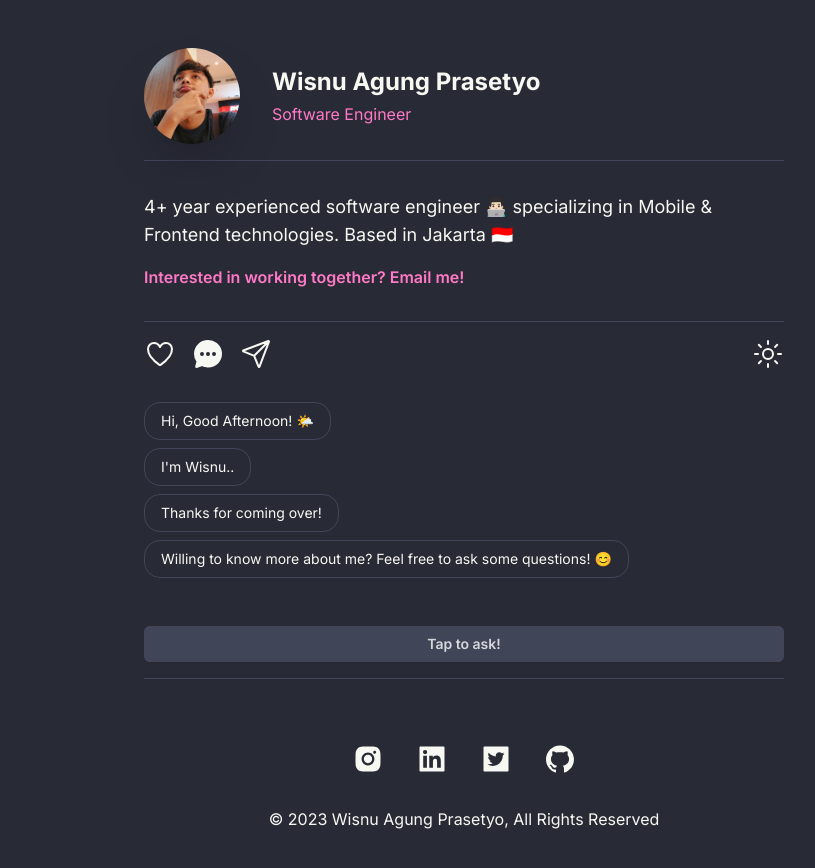
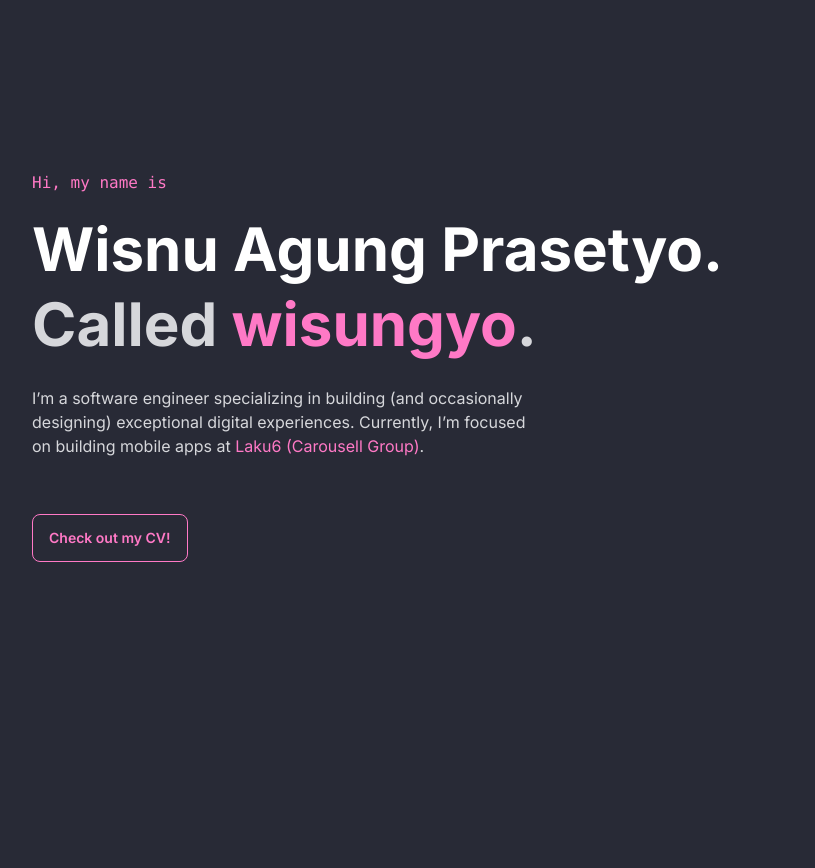
Before and after one commit to wisungyo/simplify-website, a Next.js app: page / in a window 1280 px wide. Shown: the top 868 px of the page, without its empty margins (176-991 px from the left). After the commit the page ends 800 px from the top, so only its background shows below. Built offline with nearby package versions, Linux system fonts and the light colour scheme.

Commit message:
feat: new theme

```diff
--- a/app/components/Bio/index.tsx
+++ b/app/components/Bio/index.tsx
@@ -1,20 +1,21 @@
 import { bio, myEmail, toEmail } from "@/app/constants/labels";
+import Divider from "../Divider";
 
 const Bio = () => {
   const year = new Date().getFullYear() - 2020;
 
   return (
     <>
-      <div className="flex flex-col py-4 gap-2">
-        <p className="font-normal text-lg">
+      <div className="flex flex-col py-4 gap-2 mt-8">
+        <div className="flex flex-row ">
+          <p className="text-primary font-mono text-sm mr-2">01.</p>
+          <p className="font-semibold">About Me</p>
+          <Divider />
+        </div>
+        <p className="">
           {year}
           {bio}
         </p>
-        <div className="flex flex-row mt-2">
-          <a href={`mailto:${myEmail}`} className="font-semibold text-primary">
-            {toEmail}
-          </a>
-        </div>
       </div>
     </>
   );
--- a/app/components/Header/index.tsx
+++ b/app/components/Header/index.tsx
@@ -5,8 +5,8 @@ import Divider from "../Divider";
 const Header = () => {
   return (
     <>
-      <div className="flex flex-col sm:flex-row items-center gap-4 sm:gap-8">
-        <div className="w-32 sm:w-24 h-32 sm:h-24 relative rounded-full shadow-2xl">
+      <div className="flex flex-col sm:flex-row items-center gap-4 sm:gap-8 mt-0 lg:mt-4">
+        <div className="w-36 sm:w-24 h-36 sm:h-24 relative rounded-full shadow-2xl">
           <Image
             alt="wisungyo"
             src={"/images/profile.jpeg"}
@@ -15,15 +15,16 @@ const Header = () => {
           />
         </div>
         <div className="flex flex-col items-start gap-1">
-          <h1 className="font-bold text-2xl text-center">{fullname}</h1>
-          <div className="w-full">
-            <h2 className="text-primary text-center sm:text-start">
-              {occupation}
-            </h2>
+          <h1 className="font-bold text-2xl lg:text-3xl text-center">
+            {fullname}
+          </h1>
+          <div className="w-full text-primary font-mono flex flex-row justify-center lg:justify-start">
+            <p>/</p>
+            <h1 className="mx-2">wisungyo</h1>
+            <p>/</p>
           </div>
         </div>
       </div>
-      <Divider />
     </>
   );
 };
--- /dev/null
+++ b/app/components/Overview/index.tsx
@@ -0,0 +1,35 @@
+const Overview = () => {
+  return (
+    <>
+      <div className="flex flex-col h-screen justify-center mt-[-50px] gap-6">
+        <p className="text-primary font-mono text-base">Hi, my name is</p>
+        <div className="flex flex-col gap-2">
+          <h1 className="text-4xl lg:text-6xl font-bold text-[#FFF] leading-tight">
+            Wisnu Agung Prasetyo.
+          </h1>
+          <h2 className="text-4xl lg:text-6xl xl:text-6xl font-bold">
+            <span className="text-neutral-content leading-tight">Called </span>
+            <span className="text-primary leading-tight">wisungyo</span>
+            <span className="text-neutral-content leading-nugt">.</span>
+          </h2>
+        </div>
+        <div className="leading-nugt max-w-lg">
+          <span className="text-neutral-content">
+            I&rsquo;m a software engineer specializing in building (and
+            occasionally designing) exceptional digital experiences. Currently,
+            I&rsquo;m focused on building mobile apps at{" "}
+          </span>
+          <span className="text-primary">Laku6 (Carousell Group)</span>
+          <span className="text-neutral-content">.</span>
+        </div>
+        <div className="mt-8">
+          <button className="btn btn-outline btn-primary">
+            Check out my CV!
+          </button>
+        </div>
+      </div>
+    </>
+  );
+};
+
+export default Overview;
--- a/app/components/Panel/index.tsx
+++ b/app/components/Panel/index.tsx
@@ -6,11 +6,13 @@ import Divider from "../Divider";
 const Panel = () => {
   return (
     <>
-      <AppProvider>
-        <Divider />
-        <PanelIcons />
-        <ChatRoom />
-      </AppProvider>
+      <div className="block ">
+        <AppProvider>
+          <Divider />
+          <PanelIcons />
+          <ChatRoom />
+        </AppProvider>
+      </div>
     </>
   );
 };
--- a/app/page.tsx
+++ b/app/page.tsx
@@ -3,15 +3,17 @@ import Bio from "./components/Bio";
 import Footer from "./components/Footer";
 import Header from "./components/Header";
 import Panel from "./components/Panel";
+import Overview from "./components/Overview";
 
 export default function Home() {
   return (
     <>
-      <main className="mx-auto max-w-2xl px-4 py-8">
-        <Header />
-        <Bio />
-        <Panel />
-        <Footer />
+      <main className="mx-auto max-w-4xl px-4">
+        {/* <Header /> */}
+        {/* <Bio /> */}
+        {/* <Panel /> */}
+        {/* <Footer /> */}
+        <Overview />
       </main>
     </>
   );
```
